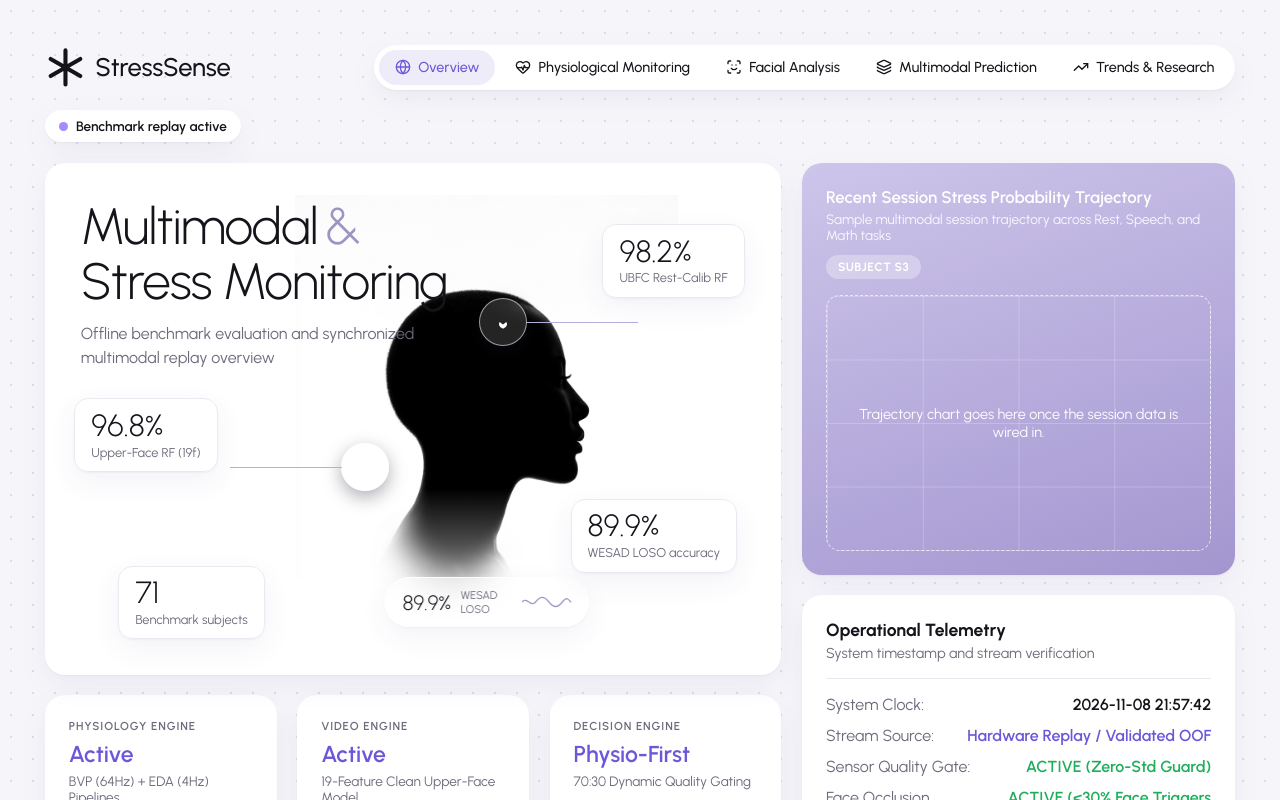
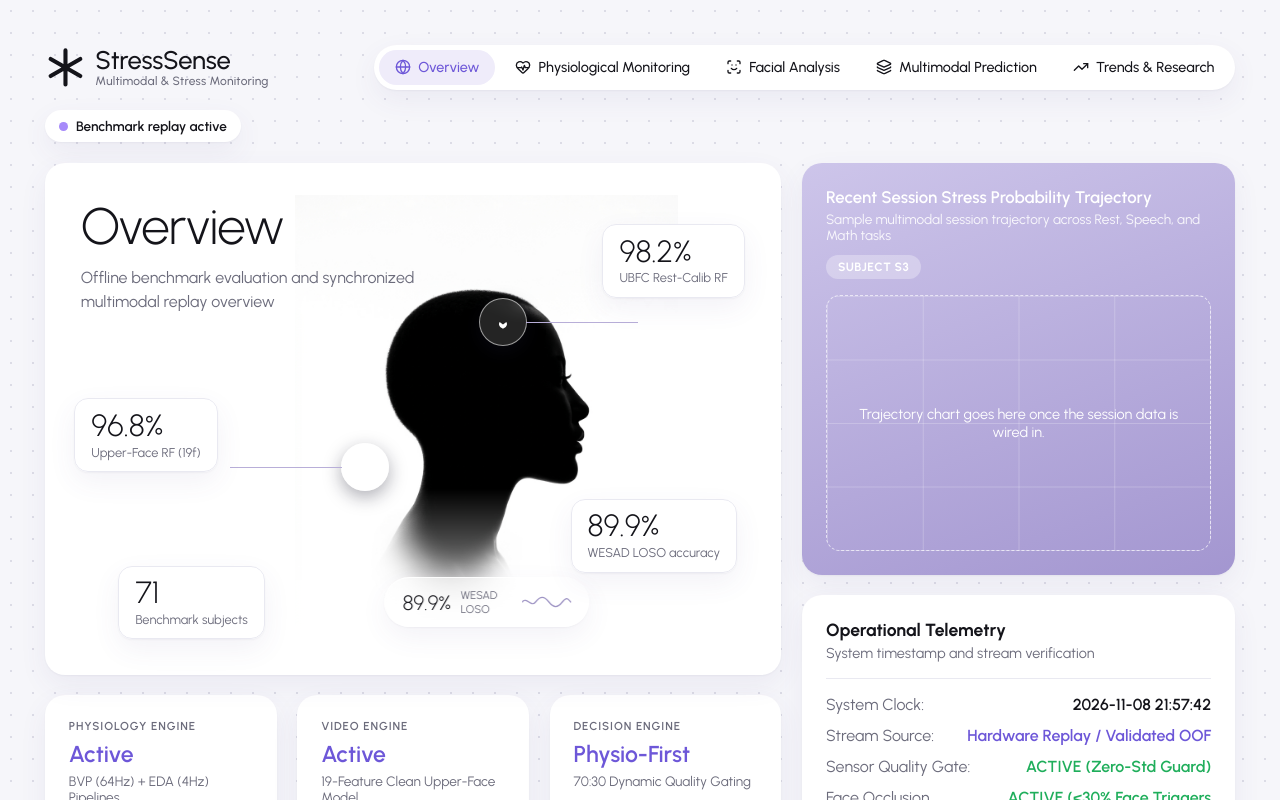
Before and after one commit to anshulll19/stress-recognition-project, a React (Vite) app in the folder frontend/: page / in a window 1280 px wide. Shown: the top 800 px of the page. Built offline with nearby package versions, Linux system fonts and the light colour scheme.

Commit message:
style: move tagline under brand name and retitle hero to Overview

```diff
--- a/frontend/src/components/Layout.jsx
+++ b/frontend/src/components/Layout.jsx
@@ -16,7 +16,10 @@ export default function Layout() {
               fill="none"
             />
           </svg>
-          <span>StressSense</span>
+          <div className={styles.brandText}>
+            <span>StressSense</span>
+            <small className={styles.tagline}>Multimodal &amp; Stress Monitoring</small>
+          </div>
         </div>
 
         <nav className={styles.nav} aria-label="Dashboard sections">
--- a/frontend/src/components/Layout.module.css
+++ b/frontend/src/components/Layout.module.css
@@ -25,6 +25,19 @@
 .logo {
   width: 1.6em;
   height: 1.6em;
+}
+
+.brandText {
+  display: flex;
+  flex-direction: column;
+  line-height: 1.15;
+}
+
+.tagline {
+  font-size: 0.75rem;
+  font-weight: 500;
+  letter-spacing: 0.02em;
+  color: var(--ink-2);
 }
 
 .nav {
--- a/frontend/src/pages/Overview.jsx
+++ b/frontend/src/pages/Overview.jsx
@@ -42,9 +42,7 @@ export default function Overview() {
         <div className={styles.main}>
           <section className={styles.hero}>
             <h1 className={styles.heroTitle}>
-              Multimodal<span>&amp;</span>
-              <br />
-              Stress Monitoring
+              Overview
             </h1>
             <p className={styles.heroSub}>{O.subtitle}</p>
             <div className={styles.orb}>
```
